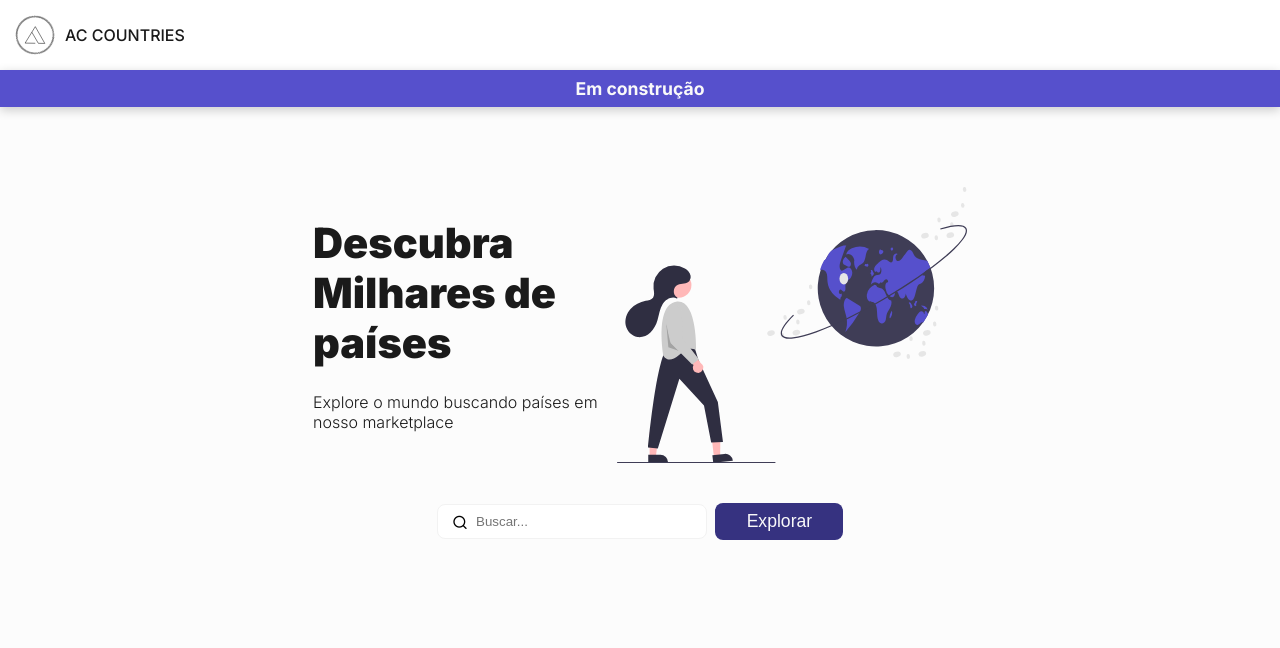
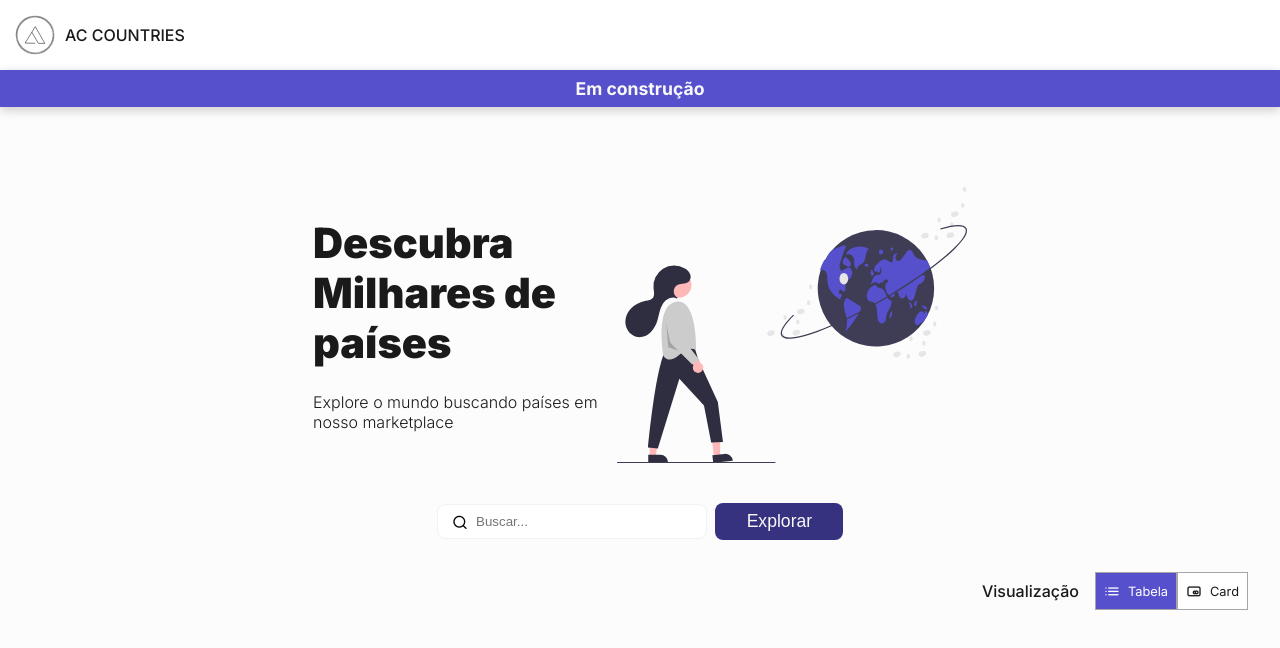
Before and after one commit to carvalhoandre/ac-countries, a React (Vite) app: page / in a window 1280 px wide. Shown: the top 648 px of the page. Built offline with nearby package versions, Linux system fonts and the light colour scheme.

Commit message:
feature: card view

```diff
--- /dev/null
+++ b/src/pages/Home/components/Countries/components/List/index.tsx
@@ -0,0 +1,39 @@
+import { IListProps } from "./types";
+
+import * as styles from "./styles";
+import { Typography } from "../../../../../../components/Typography";
+
+export const List = ({ countries }: IListProps): JSX.Element => {
+  return (
+    <styles.Column>
+      {countries.map((countrie, index) => (
+        <styles.Card key={index}>
+          <styles.Row>
+            <Typography $weight={600} size="bg">
+              {countrie.name.official}
+            </Typography>
+
+            <styles.FlagImage
+              src={countrie.flags.svg}
+              alt={countrie.flags.alt}
+            />
+          </styles.Row>
+
+          <styles.Row>
+            {countrie?.capital && (
+              <Typography $weight={300} size="md">
+                {`Capital:  ${Object.values(countrie.capital).join(", ")}`}
+              </Typography>
+            )}
+
+            {countrie?.capital && (
+              <Typography $weight={300} size="md">
+                {`Idiomas:  ${Object.values(countrie.languages).join(", ")}`}
+              </Typography>
+            )}
+          </styles.Row>
+        </styles.Card>
+      ))}
+    </styles.Column>
+  );
+};
--- /dev/null
+++ b/src/pages/Home/components/Countries/components/List/styles.ts
@@ -0,0 +1,59 @@
+import styled from "styled-components";
+import { grey } from "../../../../../../styles/theme";
+
+export const Container = styled.div`
+  display: flex;
+  flex-direction: column;
+  justify-content: center;
+  align-items: center;
+  gap: 0.5em;
+`;
+
+export const TitleContainer = styled.div`
+  display: flex;
+  flex-direction: column;
+  margin: 2em 0em;
+  gap: 0.3em;
+
+  @media screen and (max-width: 767px) {
+    margin-top: 1em;
+  }
+`;
+
+export const Column = styled.div`
+  display: flex;
+  flex-direction: column;
+  gap: 1rem;
+  width: 60%;
+  margin-top: 1.5rem;
+
+  @media screen and (max-width: 767px) {
+    width: 100%;
+  }
+`;
+
+export const Card = styled.div`
+  display: flex;
+  flex-direction: column;
+  padding: 1rem;
+  gap: 2rem;
+  width: 50%;
+  border: ${grey.light} 0.1rem solid;
+  margin: auto;
+  background-color: ${grey.white};
+
+  @media screen and (max-width: 767px) {
+    width: 80%;
+  }
+`;
+
+export const Row = styled.div`
+  display: flex;
+  justify-content: space-between;
+  width: 100%;
+`;
+
+export const FlagImage = styled.img`
+  width: 50px;
+  height: auto;
+`;
--- /dev/null
+++ b/src/pages/Home/components/Countries/components/List/types.d.ts
@@ -0,0 +1,5 @@
+import { ICountrie } from "../../../../types/countries";
+
+export interface IListProps {
+    countries: Array<ICountrie>
+}
--- a/src/pages/Home/components/Countries/components/Search/index.tsx
+++ b/src/pages/Home/components/Countries/components/Search/index.tsx
@@ -1,8 +1,11 @@
 import React from "react";
 import { ISearchProps } from "./types";
+
 import useCountries from "../../../../../../hooks/countries";
 import { useStorage } from "../../../../../../hooks/storage/search";
+
 import { grey } from "../../../../../../styles/theme";
+
 import { Typography } from "../../../../../../components/Typography";
 import * as styles from "./styles";
 
@@ -25,12 +28,7 @@ export const Search = ({ onChange }: ISearchProps): JSX.Element => {
     setHistoryVisible(true);
   };
 
-  const handleInputBlur = () => {
-    setHistoryVisible(false);
-  };
-
   const handleHistoryItemClick = (searchItem: string) => {
-    console.log(searchItem);
     setSearch(searchItem);
     setHistoryVisible(false);
   };
--- a/src/pages/Home/components/Countries/components/index.tsx
+++ b/src/pages/Home/components/Countries/components/index.tsx
@@ -1,2 +1,3 @@
 export * from './Search'
 export * from './Table'
+export * from './List'
--- a/src/pages/Home/components/Countries/index.tsx
+++ b/src/pages/Home/components/Countries/index.tsx
@@ -2,20 +2,48 @@ import React from "react";
 
 import { ICountrie } from "../../../../types/countries";
 
-import { Table, Search } from "./components";
+import { Typography } from "../../../../components/Typography";
+
+import { Table, Search, List } from "./components";
 import * as styles from "./styles";
 
 const Countries = (): JSX.Element => {
   const [countries, setCountries] = React.useState<Array<ICountrie> | []>([]);
-
+  const [view, setView] = React.useState<"card" | "table">("table");
 
   const hasCountries = countries.length > 0;
+
+  const handleUpdateView = (newView: "card" | "table") => {
+    if (newView === view) return;
+
+    setView(newView);
+  }
 
   return (
     <styles.Container>
       <Search onChange={setCountries} />
 
-      {hasCountries && <Table countries={countries} />}
+      <styles.IconsContainer>
+        <Typography size="md" $weight={500}>
+          Visualização
+        </Typography>
+
+        <div onClick={() => handleUpdateView('table')}>
+          <styles.Icon selected={view === 'table'}>
+            <i className="uil-list-ul" />
+            <Typography size="sm">Tabela</Typography>
+          </styles.Icon>
+        </div>
+
+        <div onClick={() => handleUpdateView('card')}>
+          <styles.Icon selected={view === 'card'}>
+            <i className="uil-card-atm" />
+            <Typography size="sm">Card</Typography>
+          </styles.Icon>
+        </div>
+      </styles.IconsContainer>
+
+      {hasCountries &&  view === 'table' ?  <Table countries={countries} /> : <List countries={countries} />}
     </styles.Container>
   );
 };
--- a/src/pages/Home/components/Countries/styles.ts
+++ b/src/pages/Home/components/Countries/styles.ts
@@ -1,4 +1,5 @@
-import styled from "styled-components";
+import styled, { css } from "styled-components";
+import { grey, primary } from "../../../../styles/theme";
 
 export const Container = styled.div`
   display: flex;
@@ -17,3 +18,33 @@ export const TitleContainer = styled.div`
   flex-direction: column;
   text-align: center;
 `;
+
+export const IconsContainer = styled.div`
+  display: flex;
+  flex-direction: row;
+  justify-content: flex-end;
+  width: 100%;
+
+  align-items: center;
+
+  & > p {
+    margin-right: 1rem;
+  }
+`;
+
+export const Icon = styled.div<{ selected: boolean }>`
+  display: flex;
+  align-items: center;
+  gap: 0.5rem;
+  padding: 0.5rem;
+  border: 1px solid ${grey.default};
+  cursor: pointer;
+
+  ${({ selected }) => css`
+    background-color: ${selected ? primary.default : grey.white};
+
+    & > * {
+      color: ${selected ? grey.white : grey.darkest}
+    }
+  `}
+`;
```
